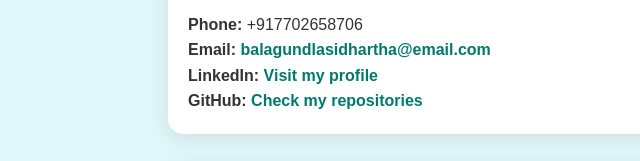
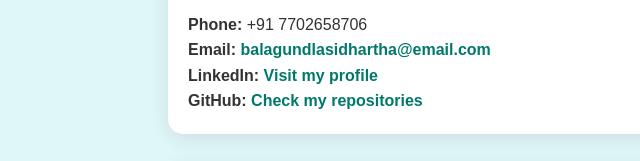
Before and after one commit to Sidharthasiddu/Sidharthasiddu.github.io, a plain HTML site: page Portfolio/index.html in a window 1280 px wide. Shown: the part 554-715 px from the top of the page, 72-712 px from the left. Drawn offline with Linux system fonts and the light colour scheme.

Commit message:
modified:   Portfolio/index.html

```diff
--- a/Portfolio/index.html
+++ b/Portfolio/index.html
@@ -188,7 +188,7 @@
 
     <section id="personal-details">
         <h2>Personal Details</h2>
-        <p><strong>Phone:</strong> +917702658706</p>
+        <p><strong>Phone:</strong> +91 7702658706</p>
         <p><strong>Email:</strong> <a href="mailto:balagundlasidhartha@email.com">balagundlasidhartha@email.com</a></p>
         <p><strong>LinkedIn:</strong> <a href="https://www.linkedin.com/in/balagundla-sidhartha/">Visit my profile</a></p>
         <p><strong>GitHub:</strong> <a href="https://github.com/Sidharthasiddu">Check my repositories</a></p>
```
